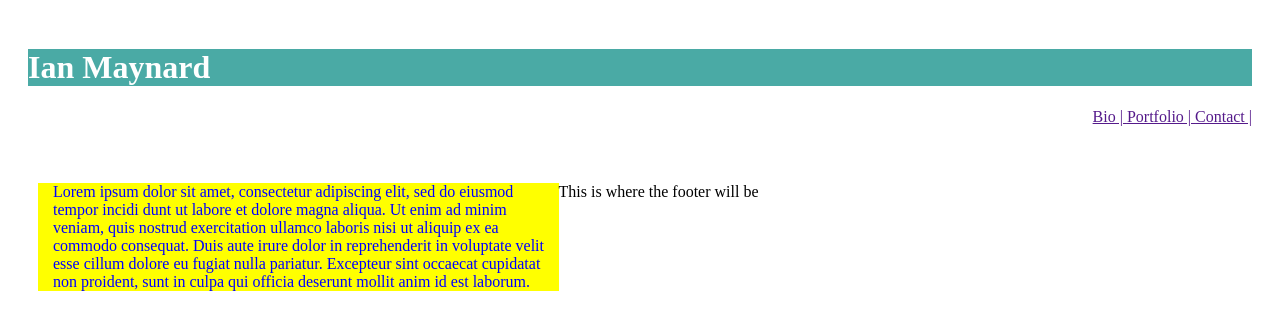
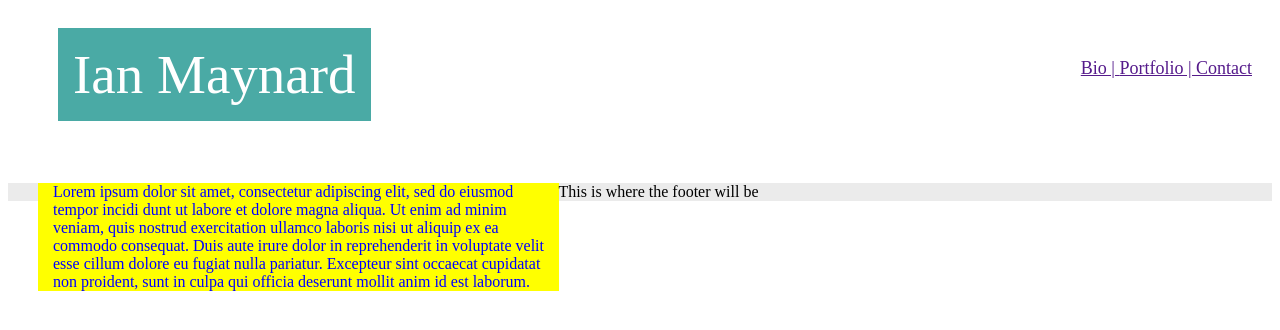
Before and after one commit to Ian-Maynard/Basic-Portfolio, a plain HTML site: page index.html in a window 1280 px wide. Drawn offline with Linux system fonts and the light colour scheme.

Commit message:
multipl css changes

```diff
--- a/assets/css/style.css
+++ b/assets/css/style.css
@@ -2,24 +2,40 @@ body{
 
 }
 
-nav {
-	float:top;
-	float: right;
-	margin-bottom:55px;
-}
 
-h1{
-	background: #4aaaa5;
-	color:white;
-}
+
 
 
 header {
+	background:#ffffff;
 	height:115px;
 	padding: 20px;
 	margin-bottom: 20px;
 	color:#333;
 	}
+
+
+
+#name_box{
+	padding-left:15px;
+	padding-right:15px;
+	padding-top:15px;
+	padding-bottom:15px;
+	background:#4aaaa5;
+	font-size:55px;
+	float:left;
+	color:white;
+	margin-left:30px;
+}
+
+#nav_menu{
+	float:right;
+	color:gray;
+	padding-top:30px;
+	font-size:18px;
+	font-style: Arial;
+}
+
 
 #right {
     padding: 20px;
@@ -64,3 +80,8 @@ header {
 	float left;
 	margin-left: 20px;
 }
+
+
+#blotter{
+background: #ebebeb;
+	} /* main Background */
--- a/index.html
+++ b/index.html
@@ -6,19 +6,23 @@
 	<link rel="stylesheet" type="text/css" href="assets/css/style.css"><!-- CSS Sheet Link -->
 </head>
 
-<body>
+<body background:#ebebeb;>
 	<header>
-			<h1>Ian Maynard</h1>
-			<nav>
-				<a href="">Bio | </a>
-				<a href="">Portfolio | </a>
-		    	<a href="">Contact | </a>
+			<section id="name_box">
+				Ian Maynard
+			</section>
+			<nav id="nav_menu">
+				<a href="">Bio   |   </a>
+				<a href="">Portfolio   |   </a>
+		    	<a href="">Contact </a>
 		     </nav>
 	</header>
 
-         <section id="n_box">
-         	Lorem ipsum dolor sit amet, consectetur adipiscing elit, sed do eiusmod tempor incidi dunt ut labore et dolore magna aliqua. Ut enim ad minim veniam, quis nostrud exercitation ullamco laboris nisi ut aliquip ex ea commodo consequat. Duis aute irure dolor in reprehenderit in voluptate velit esse cillum dolore eu fugiat nulla pariatur. Excepteur sint occaecat cupidatat non proident, sunt in culpa qui officia deserunt mollit anim id est laborum.
-         </section> <!-- Narrative -->
+		<section id="blotter">
+
+			<section id="n_box">
+         		Lorem ipsum dolor sit amet, consectetur adipiscing elit, sed do eiusmod tempor incidi dunt ut labore et dolore magna aliqua. Ut enim ad minim veniam, quis nostrud exercitation ullamco laboris nisi ut aliquip ex ea commodo consequat. Duis aute irure dolor in reprehenderit in voluptate velit esse cillum dolore eu fugiat nulla pariatur. Excepteur sint occaecat cupidatat non proident, sunt in culpa qui officia deserunt mollit anim id est laborum.
+         	</section> <!-- Narrative -->
 
          <section>
          	<a href="assets/images/"></a>
```
